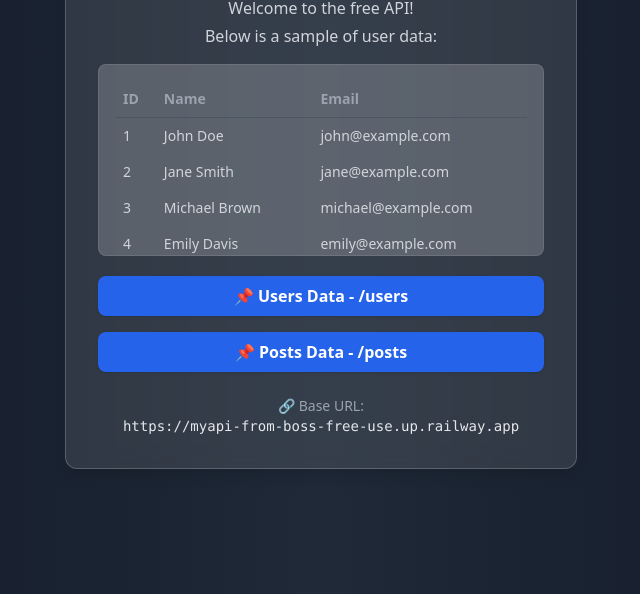
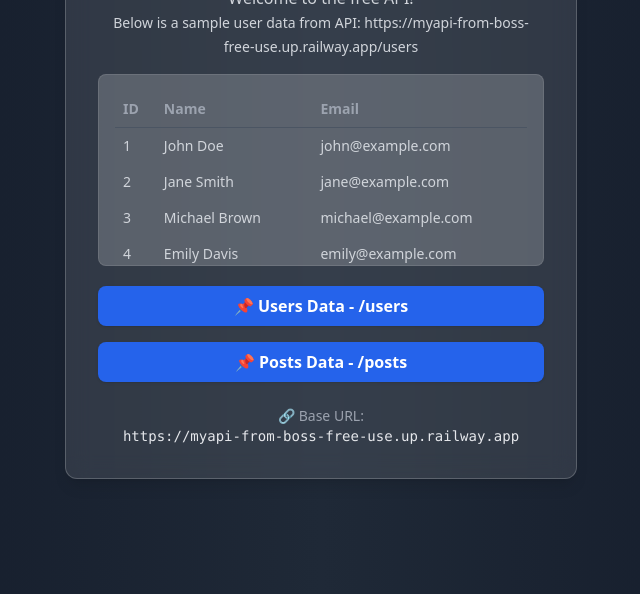
Before and after one commit to Sahasawat-Boss/myAPI, a website: page public/index.html in a window 1280 px wide. Shown: the part 206-800 px from the top of the page, without its empty margins (319-959 px from the left). Drawn offline with nearby package versions, Linux system fonts and the light colour scheme.

Commit message:
update info

```diff
--- a/public/index.html
+++ b/public/index.html
@@ -14,7 +14,7 @@
         class="bg-white/10 backdrop-blur-md border border-white/20 p-6 md:p-8 rounded-xl shadow-lg w-full max-w-md md:max-w-lg text-center">
         <h1 class="text-2xl font-extrabold text-white">Free Open API by Boss</h1>
         <p class="mt-3 text-gray-300">Welcome to the free API!</p>
-        <p class="mt-1 text-gray-300">Below is a sample of user data:</p>
+        <a href="https://myapi-from-boss-free-use.up.railway.app/users" class="mt-1 text-gray-300 text-sm">Below is a sample user data from API: https://myapi-from-boss-free-use.up.railway.app/users</a>
 
         <!-- Sample User Data -->
         <div class="bg-white/20 border border-white/10 rounded-lg p-4 mt-4 max-h-48 overflow-y-auto">
--- a/server.js
+++ b/server.js
@@ -43,5 +43,5 @@ app.get('/posts', (req, res) => {
 // Start the server
 const PORT = process.env.PORT || 3000;
 app.listen(PORT, () => {
-    console.log(`🚀 Server running on port ${PORT} | Visit: https://myapi-from-boss-free-use.up.railway.app/`);
+    console.log(`🚀 Server running on http://localhost:3000/ or Visit: https://myapi-from-boss-free-use.up.railway.app/`);
 });
```
